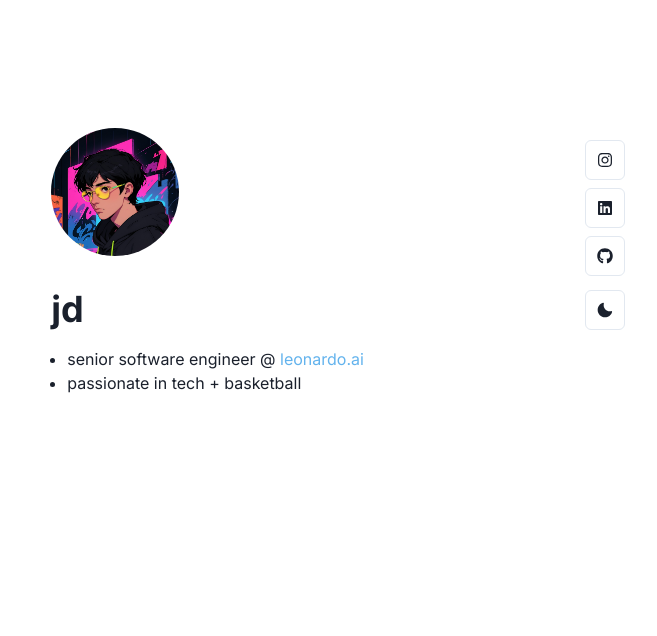
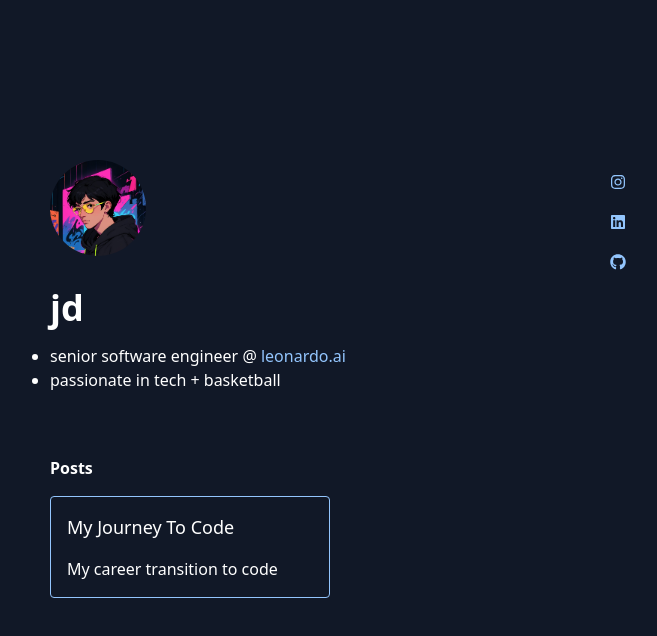
Before and after one commit to jpduong/jpduong.github.io, a Next.js app: page / in a window 1280 px wide. Shown: the top 636 px of the page, without its empty margins (302-959 px from the left). Built offline with nearby package versions, Linux system fonts and the light colour scheme.

Commit message:
replace chakra with tailwind

```diff
--- /dev/null
+++ b/postcss.config.js
@@ -0,0 +1,6 @@
+module.exports = {
+  plugins: {
+    tailwindcss: {},
+    autoprefixer: {},
+  },
+}
--- a/src/app/components/ui/content-block.tsx
+++ b/src/app/components/ui/content-block.tsx
@@ -1,6 +1,3 @@
-import { Card, CardBody, CardHeader } from "@chakra-ui/react";
-import Link from "next/link";
-
 type Props = {
   content: {
     title: string;
@@ -13,11 +10,19 @@ export const ContentBlock = ({ content }: Props) => {
   const { href, title, body } = content;
 
   return (
-    <Link href={href}>
-      <Card size="sm" variant="outline">
-        <CardHeader>{title}</CardHeader>
-        <CardBody>{body}</CardBody>
-      </Card>
-    </Link>
+    <a
+      className="
+      border
+      border-blue-300
+      rounded
+      "
+      href={href}
+    >
+      {/* transition duration-200 ease-in-out transform hover:-translate-y-1 duration-200 ease-in-out */}
+      <div className="p-4">
+        <h2 className="text-lg mb-4">{title}</h2>
+        <p>{body}</p>
+      </div>
+    </a>
   );
 };
--- a/src/app/globals.css
+++ b/src/app/globals.css
@@ -1,3 +1,7 @@
+@tailwind base;
+@tailwind components;
+@tailwind utilities;
+/*
 :root {
   --max-width: 1100px;
   --border-radius: 12px;
@@ -104,4 +108,4 @@ a {
   html {
     color-scheme: dark;
   }
-}
+} */
--- a/src/app/layout.tsx
+++ b/src/app/layout.tsx
@@ -1,9 +1,6 @@
 import { fonts } from "@/app/fonts";
 import type { Metadata } from "next";
 import "./globals.css";
-import { Providers } from "./providers";
-import { ColorModeScript } from "@chakra-ui/react";
-import { theme } from "./theme";
 
 export const metadata: Metadata = {
   title: "jd",
@@ -16,13 +13,11 @@ export default function RootLayout({
   children: React.ReactNode;
 }>) {
   return (
-    <html lang="en" className={fonts.rubik.variable}>
-      <body>
-        <Providers>
-          {/* <ColorModeScript initialColorMode={theme.config.initialColorMode} /> */}
-          {children}
-        </Providers>
-      </body>
+    <html
+      lang="en"
+      className={`${fonts.rubik.variable} bg-gray-900 text-white`}
+    >
+      <body>{children}</body>
     </html>
   );
 }
--- a/src/app/page.tsx
+++ b/src/app/page.tsx
@@ -1,94 +1,62 @@
 "use client";
 
+import { FaGithub, FaInstagram, FaLinkedin } from "react-icons/fa";
 import {
-  Avatar,
-  Button,
-  Container,
-  HStack,
-  Heading,
-  IconButton,
-  ListItem,
-  Text,
-  UnorderedList,
-  useColorMode,
-  Link,
-  VStack,
-  Divider,
-  SimpleGrid,
-  Box,
-} from "@chakra-ui/react";
-import { ContentBlock } from "./components/ui/content-block";
-import {
-  CONTENT_BUILDING,
   CONTENT_PROJECTS,
-  CONTENT_POSTS,
+  LINK_GITHUB,
+  LINK_INSTAGRAM,
   LINK_LEONARDO,
   LINK_LINKED_IN,
-  LINK_INSTAGRAM,
-  LINK_GITHUB,
 } from "./constants";
-import { MoonIcon, SunIcon } from "@chakra-ui/icons";
-import { FaGithub, FaInstagram, FaLinkedin } from "react-icons/fa";
+import { ContentBlock } from "./components/ui/content-block";
 
 export default function Home() {
-  const { colorMode, toggleColorMode } = useColorMode();
-
   return (
-    <main>
-      <Container pt={32}>
-        <HStack justify="space-between" align="center">
-          <Avatar name="James Duong" src="avatar.jpg" size="2xl" mb={8} />
-          <VStack>
-            <Link href={LINK_INSTAGRAM} target="_blank">
-              <IconButton
-                icon={<FaInstagram />}
-                aria-label="instagram"
-                variant="outline"
-              />
-            </Link>
-            <Link href={LINK_LINKED_IN} target="_blank">
-              <IconButton
-                icon={<FaLinkedin />}
-                aria-label="linkedin"
-                variant="outline"
-              />
-            </Link>
-            <Link href={LINK_GITHUB} target="_blank">
-              <IconButton
-                icon={<FaGithub />}
-                aria-label="github"
-                variant="outline"
-              />
-            </Link>
-          </VStack>
-        </HStack>
-        <HStack justify={"space-between"} mb={4}>
-          <Heading>jd</Heading>
-          <IconButton
-            variant="outline"
-            onClick={toggleColorMode}
-            aria-label="toggle color mode button"
-            icon={colorMode === "light" ? <MoonIcon /> : <SunIcon />}
-          />
-        </HStack>
-        <UnorderedList mb={16}>
-          <ListItem>
+    <main className="py-8">
+      <div className="container max-w-xl mx-auto pt-32">
+        <div className="flex justify-between items-center">
+          <div className="avatar mb-8">
+            <img
+              className="rounded-full w-24 h-24 object-cover"
+              src="avatar.jpg"
+              alt="James Duong"
+            />
+          </div>
+          <div className="flex flex-col gap-4">
+            <a href={LINK_INSTAGRAM} target="_blank" className="text-blue-300">
+              <button>
+                <FaInstagram />
+              </button>
+            </a>
+            <a href={LINK_LINKED_IN} target="_blank" className="text-blue-300">
+              <button>
+                <FaLinkedin />
+              </button>
+            </a>
+            <a href={LINK_GITHUB} target="_blank" className="text-blue-300">
+              <button>
+                <FaGithub />
+              </button>
+            </a>
+          </div>
+        </div>
+        <h1 className="text-4xl font-bold mb-4">jd</h1>
+        <ul className="mb-16 list-disc">
+          <li>
             senior software engineer @{" "}
-            <Link href={LINK_LEONARDO} color="blue.300">
+            <a href={LINK_LEONARDO} className="text-blue-300">
               leonardo.ai
-            </Link>
-          </ListItem>
-          <ListItem>passionate in tech + basketball</ListItem>
-        </UnorderedList>
-        {/* <Text fontWeight="bold" color="grey" mb={4}>
-          Posts
-        </Text>
-        <SimpleGrid columns={{ base: 1, md: 2 }} gap={4}>
+            </a>
+          </li>
+          <li>passionate in tech + basketball</li>
+        </ul>
+        <h3 className="font-bold mb-4">Posts</h3>
+        <div className="grid grid-cols-1 md:grid-cols-2 gap-4">
           {CONTENT_PROJECTS.map((content, idx) => (
             <ContentBlock content={content} key={idx} />
           ))}
-        </SimpleGrid> */}
-      </Container>
+        </div>
+      </div>
     </main>
   );
 }
--- /dev/null
+++ b/tailwind.config.js
@@ -0,0 +1,9 @@
+/** @type {import('tailwindcss').Config} */
+module.exports = {
+  darkMode: "selector",
+  content: ["./src/**/*.{js,ts,jsx,tsx,mdx}"],
+  theme: {
+    extend: {},
+  },
+  plugins: [],
+};
```
Also changed, not shown: package.json (+3 -5 lines), 2 other files (tests, documents, lock files or other folders).
